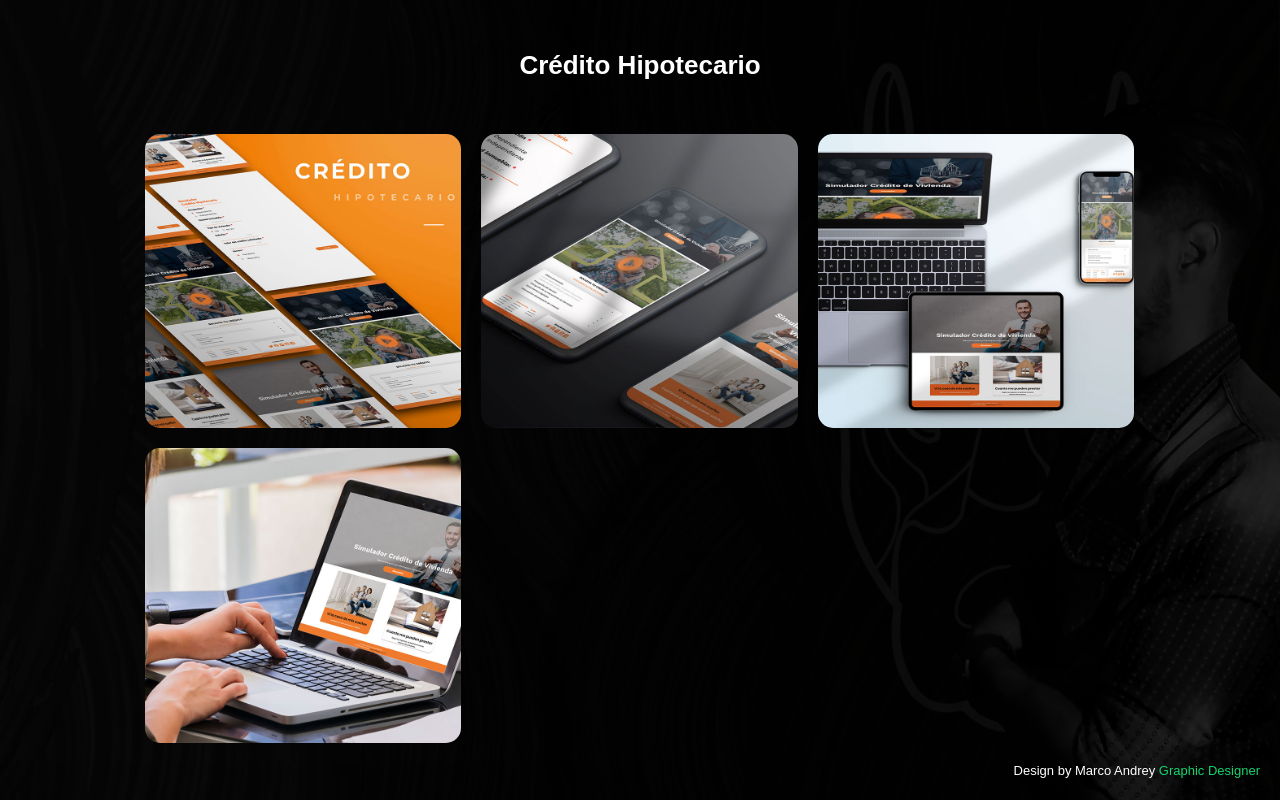
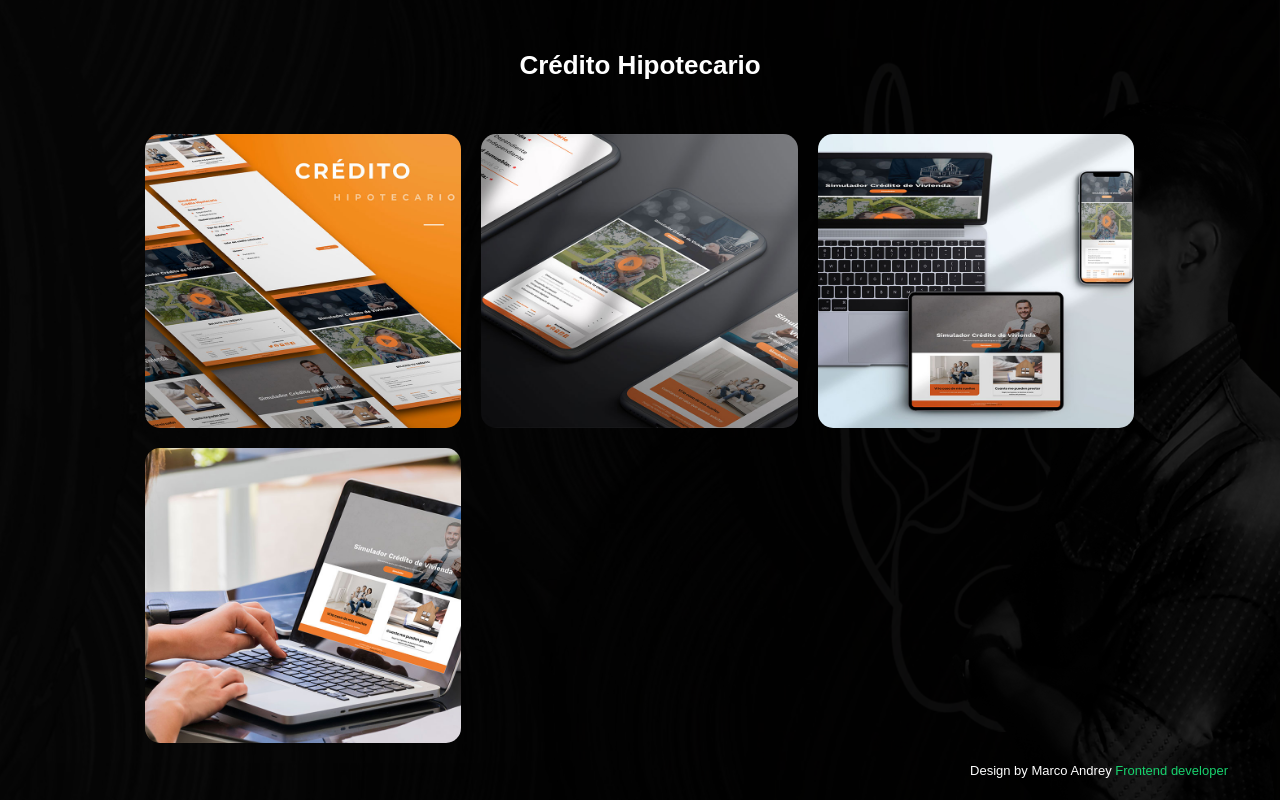
Before and after one commit to MarcoAndrey/credito-simulador, a plain HTML site: page index.html in a window 1280 px wide. Drawn offline with nearby package versions, Linux system fonts and the light colour scheme.

Commit message:
actualizacion Feb

```diff
--- a/assets/css/style-ligtbox.css
+++ b/assets/css/style-ligtbox.css
@@ -103,7 +103,7 @@ h2 {
 }
 
 .box a::before {
-    content: '';
+  content: "";
   display: block;
   width: 100%;
   height: 100%;
@@ -123,16 +123,15 @@ h2 {
 }
 
 @media (min-width: 700px) {
-
   .three-cols .box {
     width: 33.3%;
   }
 
-    .three-cols .box:nth-child(3n+0) {
+  .three-cols .box:nth-child(3n + 0) {
     margin-right: 0;
   }
 
-    .three-cols .box:nth-child(3n+1) {
+  .three-cols .box:nth-child(3n + 1) {
     margin-left: 0;
   }
 
@@ -169,7 +168,7 @@ h2 {
   font-size: 15px;
 }
 
-.section .gallery-info ul li+li {
+.section .gallery-info ul li + li {
   margin-top: 10px;
 }
 
@@ -184,15 +183,13 @@ h2 {
   }
 }
 
-
-
 /*--------------------------------------------------------------
 # Credits
 --------------------------------------------------------------*/
 
 .credits {
   position: fixed;
-    right: 0;
+  right: 32px;
   left: 0;
   bottom: 0;
   padding: 20px;
--- a/index.html
+++ b/index.html
@@ -71,7 +71,9 @@
                     <ul>
                         <li><strong>Category </strong>: Website - App</li>
                         <li><strong>Project </strong>: 2022</li>
-                        <li><strong>Prototype </strong>: <a target="_blank" href="https://www.figma.com/file/CJBB6W5iaOGbGTyrX6o9Yy/Simulador?node-id=0%3A1">Figma</a></li>
+                        <li><strong>Prototype </strong>: <a target="_blank"
+                                href="https://www.figma.com/file/CJBB6W5iaOGbGTyrX6o9Yy/Simulador?node-id=0%3A1">Figma</a>
+                        </li>
                         <li><strong>Software : Figma - Photoshop - Illustrator</strong></li>
                     </ul>
                 </div>
@@ -81,7 +83,7 @@
     </section>
 
     <div class="credits">
-        Design by Marco Andrey <a href="#">Graphic Designer</a>
+        Design by Marco Andrey <a target="_blank" href="https://marcoandrey.netlify.app/">Frontend developer</a>
 
     </div>
 
```
Lines whose indentation alone changed are shown as unchanged.
